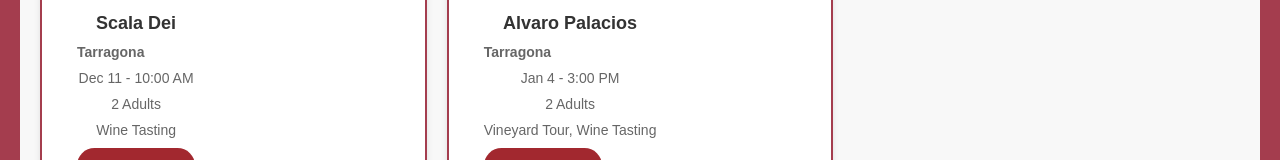
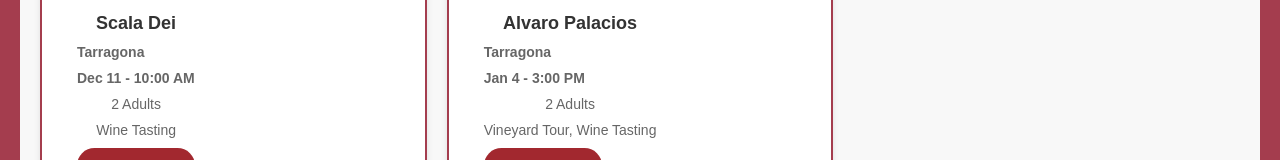
Before and after one commit to cbuzzz/WineR_React_Frontend, a React (Create React App) app: page /booking in a window 1280 px wide. Shown: the part 454-614 px from the top of the page. Built offline with nearby package versions, Linux system fonts and the light colour scheme.

Commit message:
Añadida fecha a experiencias

```diff
--- a/src/models/experienceModel.ts
+++ b/src/models/experienceModel.ts
@@ -10,4 +10,5 @@
     contactmail: string,
     rating: number,
     reviews: string[],
+    date: string,
 }
--- a/src/models/userModel.ts
+++ b/src/models/userModel.ts
@@ -6,6 +6,7 @@
     password: string;
     tipo: 'admin' | 'wineLover' | 'wineMaker';
     habilitado: boolean;
+    experiences: string[];
 };
 
 export type PublicUserInfo = Pick<User, 'name'>;
--- a/src/pages/home.tsx
+++ b/src/pages/home.tsx
@@ -11,6 +11,7 @@
 import restaurantIcon from '../assets/restaurant.png';
 import parkingIcon from '../assets/parking.png';
 import uvaIcon from '../assets/uva.png';
+import dateIcon from '../assets/date.png';
 import experienceService from '../services/experienceService';
 import { Experience } from '../models/experienceModel';
 
@@ -92,6 +93,15 @@
                                 />
                                 {experience.location} {experience.price}
                             </div>
+                            <div className="experience-date">
+                                <img
+                                    src={dateIcon}
+                                    alt="Date"
+                                    style={{ width: '15px', height: 'auto' }}
+                                    className="date-ubi"
+                                />
+                                {experience.date}
+                            </div>
                             <div className="experience-description">
                                 {experience.description}
                             </div>
--- a/src/pages/signup.tsx
+++ b/src/pages/signup.tsx
@@ -46,6 +46,7 @@
                 mail: formData.email,
                 password: formData.password,
                 tipo: 'wineLover', // Default type
+                experiences: [],
             });
             setSuccess('Account created successfully! Redirecting to login...');
             setTimeout(() => navigate('/login'), 3000); // Redirect after success
--- a/src/styles/home.css
+++ b/src/styles/home.css
@@ -3,7 +3,8 @@
     width: 100%;
     max-width: 1400px;
     margin: 0 auto;
-    height: calc(100vh - 70px); /* Consistente con search.css */
+    height: calc(100vh - 70px);
+    /* Consistente con search.css */
     padding: 20px;
     overflow-y: auto;
     font-family: 'Arial', sans-serif;
@@ -109,6 +110,16 @@
     font-weight: bold;
 }
 
+/* Ubicación y precios */
+.experience-date {
+    display: flex;
+    align-items: center;
+    gap: 5px;
+    font-size: 1rem;
+    color: #666;
+    font-weight: bold;
+}
+
 /* Descripción */
 .experience-description {
     font-size: 1rem;
```
Also changed, not shown: src/assets/date.png (added).
